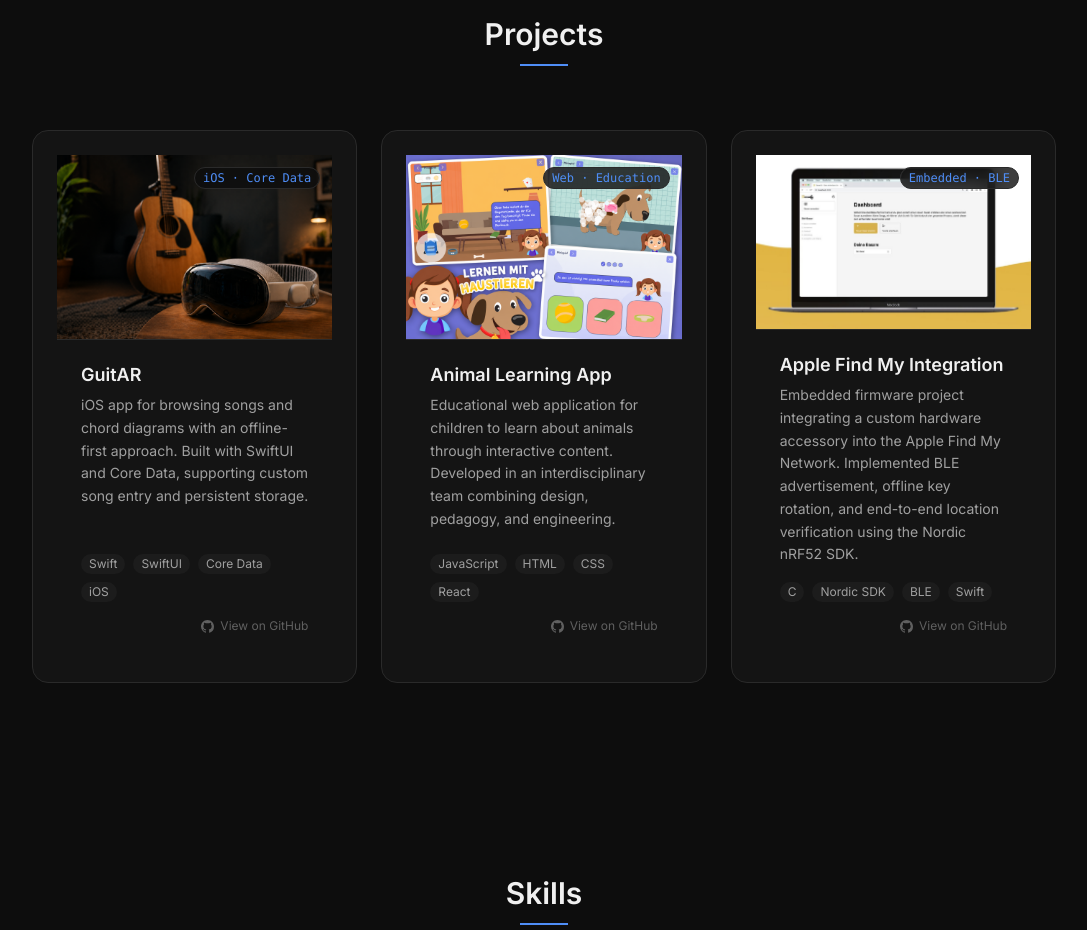
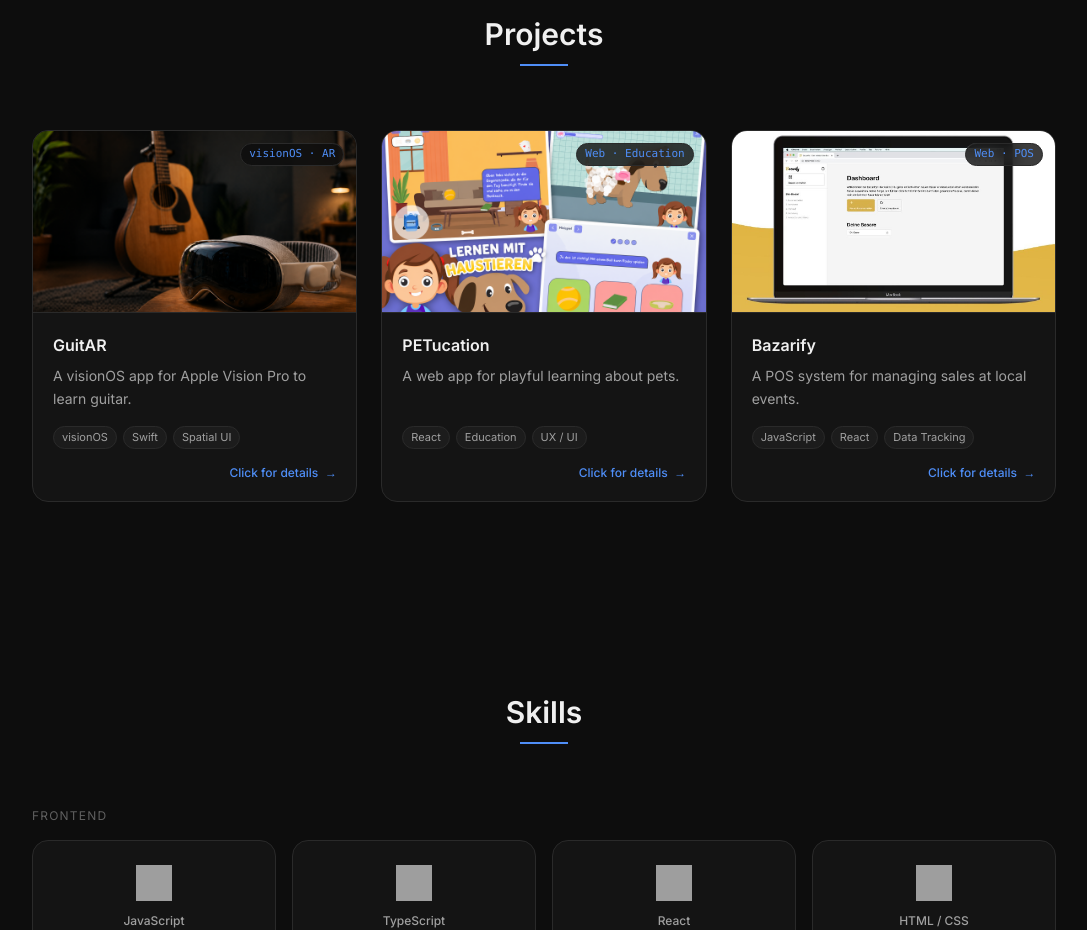
Before and after one commit to JuliusBeutel/portfolio, a React (Vite) app: page / in a window 1280 px wide. Shown: the part 4880-5810 px from the top of the page, without its empty margins (96-1183 px from the left). Built offline with nearby package versions, Linux system fonts and the light colour scheme; grey boxes are pictures that could not be loaded.

Commit message:
open a modal with more detail when clicking on project card

```diff
--- a/src/components/features/ProjectCard.tsx
+++ b/src/components/features/ProjectCard.tsx
@@ -1,85 +1,82 @@
 import { motion } from "framer-motion";
 import { ImageIcon } from "lucide-react";
-import Card from "../ui/Card";
 import { useLanguage } from "../../context/LanguageContext";
 import type { Project } from "../../types";
 
-const GithubIcon = () => (
-  <svg width="13" height="13" viewBox="0 0 24 24" fill="currentColor">
-    <path d="M12 0C5.37 0 0 5.37 0 12c0 5.31 3.435 9.795 8.205 11.385.6.105.825-.255.825-.57 0-.285-.015-1.23-.015-2.235-3.015.555-3.795-.735-4.035-1.41-.135-.345-.72-1.41-1.23-1.695-.42-.225-1.02-.78-.015-.795.945-.015 1.62.87 1.845 1.23 1.08 1.815 2.805 1.305 3.495.99.105-.78.42-1.305.765-1.605-2.67-.3-5.46-1.335-5.46-5.925 0-1.305.465-2.385 1.23-3.225-.12-.3-.54-1.53.12-3.18 0 0 1.005-.315 3.3 1.23.96-.27 1.98-.405 3-.405s2.04.135 3 .405c2.295-1.56 3.3-1.23 3.3-1.23.66 1.65.24 2.88.12 3.18.765.84 1.23 1.905 1.23 3.225 0 4.605-2.805 5.625-5.475 5.925.435.375.81 1.095.81 2.22 0 1.605-.015 2.895-.015 3.3 0 .315.225.69.825.57A12.02 12.02 0 0 0 24 12c0-6.63-5.37-12-12-12z" />
-  </svg>
-);
-
 interface ProjectCardProps {
   project: Project;
+  onSelect: (project: Project) => void;
 }
 
-export default function ProjectCard({ project }: ProjectCardProps) {
+export default function ProjectCard({ project, onSelect }: ProjectCardProps) {
   const { t, lang } = useLanguage();
-  const description = project.description[lang];
 
   return (
     <motion.div
+      className="cursor-pointer h-full group"
       whileHover={{ y: -4 }}
+      whileTap={{ scale: 0.97 }}
       transition={{ duration: 0.2 }}
-      className="h-full"
+      onClick={() => onSelect(project)}
     >
-      <Card hover className="h-full flex flex-col p-0 overflow-hidden">
-        {/* App screenshot */}
-        <div className="relative aspect-video bg-bg-elevated border-b border-border flex items-center justify-center">
+      <div className="h-full bg-bg-surface border border-border rounded-2xl overflow-hidden flex flex-col transition-colors duration-300 group-hover:border-accent/40">
+        {/* Thumbnail */}
+        <div className="relative aspect-video bg-bg-elevated border-b border-border flex items-center justify-center overflow-hidden">
           {project.imageUrl ? (
             <img
               src={project.imageUrl}
-              alt={`${project.title} screenshot`}
-              className="w-full h-full object-cover"
+              alt={project.title}
+              className="w-full h-full object-cover transition-transform duration-500 group-hover:scale-105"
             />
           ) : (
             <div className="flex flex-col items-center gap-2 text-text-muted">
               <ImageIcon size={28} strokeWidth={1.5} />
-              <span className="text-xs font-mono">{t.projects.screenshot}</span>
             </div>
           )}
           {project.highlight && (
-            <span className="absolute top-3 right-3 bg-bg/80 backdrop-blur-sm text-accent text-xs font-mono px-2 py-0.5 rounded-full border border-border">
+            <span className="absolute top-3 right-3 bg-bg/80 backdrop-blur-sm text-accent text-[11px] font-mono px-2 py-0.5 rounded-full border border-border">
               {project.highlight}
             </span>
           )}
         </div>
 
-        {/* Card body */}
-        <div className="flex flex-col flex-1 p-6">
-          <h3 className="font-semibold text-text-primary text-lg leading-tight mb-2">
+        {/* Body */}
+        <div className="flex flex-col flex-1 p-5">
+          <h3 className="font-semibold text-text-primary text-base mb-2">
             {project.title}
           </h3>
-          <p className="text-text-secondary text-sm leading-relaxed mb-4 flex-1">
-            {description}
+          <p className="text-text-secondary text-sm leading-relaxed flex-1 mb-4">
+            {project.shortDescription[lang]}
           </p>
-          <div className="flex flex-wrap gap-2 mb-4">
-            {project.technologies.map((tech) => (
+
+          {/* Keywords */}
+          <div className="flex flex-wrap gap-1.5 mb-4">
+            {project.keywords.map((kw) => (
               <span
-                key={tech}
-                className="bg-bg-elevated text-text-secondary text-xs px-2 py-0.5 rounded-full"
+                key={kw}
+                className="bg-bg-elevated text-text-secondary text-[11px] px-2 py-0.5 rounded-full border border-border"
               >
-                {tech}
+                {kw}
               </span>
             ))}
           </div>
 
-          {project.githubUrl && (
-            <div className="flex justify-end">
-              <a
-                href={project.githubUrl}
-                target="_blank"
-                rel="noopener noreferrer"
-                className="inline-flex items-center gap-1.5 text-text-muted hover:text-text-primary text-xs transition-colors"
-              >
-                <GithubIcon />
-                {t.projects.githubLabel}
-              </a>
-            </div>
-          )}
+          {/* CTA */}
+          <div className="flex items-center justify-end gap-1.5 text-accent text-xs font-medium">
+            <span>{t.projects.clickForDetails}</span>
+            <motion.span
+              animate={{ x: [0, 3, 0] }}
+              transition={{
+                duration: 1.8,
+                repeat: Infinity,
+                ease: "easeInOut" as const,
+              }}
+            >
+              →
+            </motion.span>
+          </div>
         </div>
-      </Card>
+      </div>
     </motion.div>
   );
 }
--- /dev/null
+++ b/src/components/features/ProjectModal.tsx
@@ -0,0 +1,129 @@
+import { useEffect } from 'react';
+import { motion, AnimatePresence } from 'framer-motion';
+import { X, ImageIcon } from 'lucide-react';
+import { useLanguage } from '../../context/LanguageContext';
+import Button from '../ui/Button';
+import type { Project } from '../../types';
+
+const GithubIcon = () => (
+  <svg width="14" height="14" viewBox="0 0 24 24" fill="currentColor">
+    <path d="M12 0C5.37 0 0 5.37 0 12c0 5.31 3.435 9.795 8.205 11.385.6.105.825-.255.825-.57 0-.285-.015-1.23-.015-2.235-3.015.555-3.795-.735-4.035-1.41-.135-.345-.72-1.41-1.23-1.695-.42-.225-1.02-.78-.015-.795.945-.015 1.62.87 1.845 1.23 1.08 1.815 2.805 1.305 3.495.99.105-.78.42-1.305.765-1.605-2.67-.3-5.46-1.335-5.46-5.925 0-1.305.465-2.385 1.23-3.225-.12-.3-.54-1.53.12-3.18 0 0 1.005-.315 3.3 1.23.96-.27 1.98-.405 3-.405s2.04.135 3 .405c2.295-1.56 3.3-1.23 3.3-1.23.66 1.65.24 2.88.12 3.18.765.84 1.23 1.905 1.23 3.225 0 4.605-2.805 5.625-5.475 5.925.435.375.81 1.095.81 2.22 0 1.605-.015 2.895-.015 3.3 0 .315.225.69.825.57A12.02 12.02 0 0 0 24 12c0-6.63-5.37-12-12-12z" />
+  </svg>
+);
+
+interface ProjectModalProps {
+  project: Project | null;
+  onClose: () => void;
+}
+
+export default function ProjectModal({ project, onClose }: ProjectModalProps) {
+  const { t, lang } = useLanguage();
+
+  useEffect(() => {
+    if (!project) return;
+    const onKey = (e: KeyboardEvent) => { if (e.key === 'Escape') onClose(); };
+    document.addEventListener('keydown', onKey);
+    document.body.style.overflow = 'hidden';
+    return () => {
+      document.removeEventListener('keydown', onKey);
+      document.body.style.overflow = '';
+    };
+  }, [project, onClose]);
+
+  return (
+    <AnimatePresence>
+      {project && (
+        <>
+          {/* Backdrop */}
+          <motion.div
+            className="fixed inset-0 bg-black/65 backdrop-blur-sm z-50"
+            initial={{ opacity: 0 }}
+            animate={{ opacity: 1 }}
+            exit={{ opacity: 0 }}
+            transition={{ duration: 0.22 }}
+            onClick={onClose}
+          />
+
+          {/* Modal */}
+          <div className="fixed inset-0 z-50 flex items-center justify-center p-4 md:p-8 pointer-events-none">
+            <motion.div
+              className="relative bg-bg-surface border border-border rounded-2xl w-full max-w-3xl max-h-[88vh] overflow-y-auto pointer-events-auto"
+              initial={{ opacity: 0, scale: 0.92, y: 16 }}
+              animate={{ opacity: 1, scale: 1, y: 0 }}
+              exit={{ opacity: 0, scale: 0.92, y: 16 }}
+              transition={{ type: 'spring', stiffness: 340, damping: 28 }}
+              onClick={(e) => e.stopPropagation()}
+            >
+              {/* Close */}
+              <button
+                onClick={onClose}
+                className="absolute top-4 right-4 text-text-muted hover:text-text-primary transition-colors z-10 p-1 rounded-lg hover:bg-bg-elevated"
+              >
+                <X size={18} />
+              </button>
+
+              <div className="p-6 md:p-8">
+                <h2 className="text-2xl font-bold text-text-primary mb-6 pr-8">{project.title}</h2>
+
+                <div className="grid grid-cols-1 md:grid-cols-2 gap-6 md:gap-8">
+
+                  {/* LEFT — description in active language */}
+                  <div className="flex flex-col">
+                    <p className="text-text-secondary text-sm leading-relaxed mb-5">
+                      {project.description[lang]}
+                    </p>
+
+                    {/* Keywords */}
+                    <div className="flex flex-wrap gap-1.5">
+                      {project.keywords.map((kw) => (
+                        <span
+                          key={kw}
+                          className="bg-bg-elevated text-text-secondary text-xs px-2.5 py-0.5 rounded-full border border-border"
+                        >
+                          {kw}
+                        </span>
+                      ))}
+                    </div>
+
+                    {/* GitHub — pushed to bottom of column */}
+                    {project.githubUrl && (
+                      <div className="mt-auto pt-5">
+                        <Button href={project.githubUrl} variant="ghost" icon={<GithubIcon />}>
+                          {t.projects.githubLabel}
+                        </Button>
+                      </div>
+                    )}
+                  </div>
+
+                  {/* RIGHT — screenshot placeholders */}
+                  <div className="flex flex-col gap-3">
+                    {[0, 1].map((i) => (
+                      <div
+                        key={i}
+                        className="aspect-video bg-bg-elevated border border-border rounded-xl flex items-center justify-center overflow-hidden"
+                      >
+                        {project.detailImages?.[i] ? (
+                          <img
+                            src={project.detailImages[i]}
+                            alt={`${project.title} screenshot ${i + 1}`}
+                            className="w-full h-full object-cover"
+                          />
+                        ) : (
+                          <div className="flex flex-col items-center gap-2 text-text-muted">
+                            <ImageIcon size={22} strokeWidth={1.5} />
+                            <span className="text-[11px] font-mono">{t.projects.screenshot} {i + 1}</span>
+                          </div>
+                        )}
+                      </div>
+                    ))}
+                  </div>
+
+                </div>
+              </div>
+            </motion.div>
+          </div>
+        </>
+      )}
+    </AnimatePresence>
+  );
+}
--- a/src/data/projects.ts
+++ b/src/data/projects.ts
@@ -1,41 +1,55 @@
-import type { Project } from "../types";
+import type { Project } from '../types';
 
 export const projects: Project[] = [
   {
-    id: "guitar-app",
-    title: "GuitAR",
-    technologies: ["Swift", "SwiftUI", "Core Data", "iOS"],
-    highlight: "iOS · Core Data",
-    imageUrl: "/src/assets/guitar_thumbnail.png",
-    githubUrl: "https://github.com/JuliusBeutel/guitAR",
+    id: 'guitar-app',
+    title: 'GuitAR',
+    keywords: ['visionOS', 'Swift', 'Spatial UI'],
+    technologies: ['Swift', 'SwiftUI', 'visionOS'],
+    highlight: 'visionOS · AR',
+    imageUrl: '/src/assets/guitar_thumbnail.png',
+    githubUrl: 'https://github.com/JuliusBeutel/guitAR',
+    shortDescription: {
+      en: 'A visionOS app for Apple Vision Pro to learn guitar.',
+      de: 'Eine visionOS-App für die Apple Vision Pro zum Gitarre lernen.',
+    },
     description: {
-      en: "iOS app for browsing songs and chord diagrams with an offline-first approach. Built with SwiftUI and Core Data, supporting custom song entry and persistent storage.",
-      de: "iOS-App zum Durchsuchen von Songs und Akkorddiagrammen mit einem Offline-First-Ansatz. Entwickelt mit SwiftUI und Core Data, mit Unterstützung für benutzerdefinierte Song-Einträge und persistente Datenspeicherung.",
+      en: 'Developed in a team of three developers, GuitAR is a visionOS app designed to help users learn guitar in an immersive way. Users can select chords and see them directly visualized on a virtual guitar neck. The app focuses on intuitive interaction and spatial UI.',
+      de: 'GuitAR wurde in einem Team aus drei Entwicklern entwickelt und ist eine visionOS-App, die das Gitarre lernen auf immersive Weise ermöglicht. Nutzer können Akkorde auswählen und diese direkt auf einem virtuellen Gitarrenhals visualisiert sehen. Der Fokus liegt auf intuitiver Bedienung und räumlicher UI.',
     },
   },
   {
-    id: "animal-learning-app",
-    title: "Animal Learning App",
-    technologies: ["JavaScript", "HTML", "CSS", "React"],
-    imageUrl: "/src/assets/pets_thumbnail.png",
-    highlight: "Web · Education",
-    githubUrl: "https://github.com/schule4-0/pets",
+    id: 'animal-learning-app',
+    title: 'PETucation',
+    keywords: ['React', 'Education', 'UX / UI'],
+    technologies: ['JavaScript', 'HTML', 'CSS', 'React'],
+    highlight: 'Web · Education',
+    imageUrl: '/src/assets/pets_thumbnail.png',
+    githubUrl: 'https://github.com/schule4-0/pets',
+    shortDescription: {
+      en: 'A web app for playful learning about pets.',
+      de: 'Eine Web-App zum spielerischen Lernen über Haustiere.',
+    },
     description: {
-      en: "Educational web application for children to learn about animals through interactive content. Developed in an interdisciplinary team combining design, pedagogy, and engineering.",
-      de: "Lern-Webanwendung für Kinder zum Kennenlernen von Tieren durch interaktive Inhalte. Entwickelt in einem interdisziplinären Team aus Design, Pädagogik und Ingenieurwesen.",
+      en: 'PETucation was developed as an interdisciplinary project in collaboration with the University of Education Weingarten. The project involved a team of around 15 people. Together with Schule 4.0, we designed and implemented a learning application for children. The application was later tested in primary schools.',
+      de: 'PETucation wurde als interdisziplinäres Projekt in Zusammenarbeit mit der Pädagogischen Hochschule Weingarten entwickelt. Insgesamt waren etwa 15 Personen beteiligt. Gemeinsam mit Schule 4.0 wurde eine Lernanwendung für Kinder konzipiert und umgesetzt. Die Anwendung wurde anschließend in Grundschulen getestet.',
     },
   },
   {
-    id: "bachelor-thesis",
-    title: "Apple Find My Integration",
-    technologies: ["C", "Nordic SDK", "BLE", "Swift"],
-    imageUrl: "/src/assets/bazarify_thumbnail.png",
-    highlight: "Embedded · BLE",
-    githubUrl: "https://github.com/JuliusBeutel",
-
+    id: 'bazarify',
+    title: 'Bazarify',
+    keywords: ['JavaScript', 'React', 'Data Tracking'],
+    technologies: ['JavaScript', 'React'],
+    highlight: 'Web · POS',
+    imageUrl: '/src/assets/bazarify_thumbnail.png',
+    githubUrl: 'https://github.com/JuliusBeutel',
+    shortDescription: {
+      en: 'A POS system for managing sales at local events.',
+      de: 'Ein Kassensystem zur Verwaltung von Verkäufen bei lokalen Veranstaltungen.',
+    },
     description: {
-      en: "Embedded firmware project integrating a custom hardware accessory into the Apple Find My Network. Implemented BLE advertisement, offline key rotation, and end-to-end location verification using the Nordic nRF52 SDK.",
-      de: "Embedded-Firmware-Projekt zur Integration eines Hardware-Zubehörs in das Apple Find My Netzwerk. Implementierung von BLE-Advertisement, Offline-Schlüsselrotation und Ende-zu-Ende-Standortverifikation mit dem Nordic nRF52 SDK.",
+      en: 'Bazarify is a point-of-sale system developed for a local ski club. Users can register products and generate printable barcodes, which are attached to items. During checkout, products can be scanned using a barcode scanner. After the event, the system provides statistics such as sold and unclaimed items.',
+      de: 'Bazarify ist ein Kassensystem, das für einen lokalen Skiverein entwickelt wurde. Produkte können erfasst und mit Barcodes versehen werden. Beim Verkauf werden die Artikel einfach per Barcode-Scanner erfasst. Nach dem Basar liefert das System Statistiken, z. B. zu verkauften oder nicht abgeholten Artikeln.',
     },
   },
 ];
--- a/src/data/translations.ts
+++ b/src/data/translations.ts
@@ -15,7 +15,7 @@
     education: string;
   };
   skills: { categories: Record<string, string> };
-  projects: { githubLabel: string; screenshot: string };
+  projects: { githubLabel: string; screenshot: string; clickForDetails: string };
   experience: { monthNames: string[] };
   footer: { legalLabel: string; privacyLabel: string };
 }
@@ -51,6 +51,7 @@
     projects: {
       githubLabel: "View on GitHub",
       screenshot: "screenshot",
+      clickForDetails: "Click for details",
     },
     experience: {
       monthNames: [
@@ -104,6 +105,7 @@
     projects: {
       githubLabel: "Auf GitHub ansehen",
       screenshot: "Screenshot",
+      clickForDetails: "Details ansehen",
     },
     experience: {
       monthNames: [
--- a/src/sections/Projects.tsx
+++ b/src/sections/Projects.tsx
@@ -1,17 +1,30 @@
+import { useState } from 'react';
 import Section from '../components/ui/Section';
 import ProjectCard from '../components/features/ProjectCard';
+import ProjectModal from '../components/features/ProjectModal';
 import { projects } from '../data/projects';
 import { useLanguage } from '../context/LanguageContext';
+import type { Project } from '../types';
 
 export default function Projects() {
   const { t } = useLanguage();
+  const [selected, setSelected] = useState<Project | null>(null);
+
   return (
+    <>
       <Section id="projects" title={t.sections.projects}>
         <div className="grid grid-cols-1 md:grid-cols-2 lg:grid-cols-3 gap-6">
           {projects.map((project) => (
-          <ProjectCard key={project.id} project={project} />
+            <ProjectCard
+              key={project.id}
+              project={project}
+              onSelect={setSelected}
+            />
           ))}
         </div>
       </Section>
+
+      <ProjectModal project={selected} onClose={() => setSelected(null)} />
+    </>
   );
 }
--- a/src/types/index.ts
+++ b/src/types/index.ts
@@ -19,12 +19,15 @@
 export interface Project {
   id: string;
   title: string;
+  shortDescription: Record<Lang, string>;
   description: Record<Lang, string>;
+  keywords: string[];
   technologies: string[];
   highlight?: string;
   githubUrl?: string;
   demoUrl?: string;
   imageUrl?: string;
+  detailImages?: string[];
 }
 
 export interface Skill {
```
Lines whose indentation alone changed are shown as unchanged.
